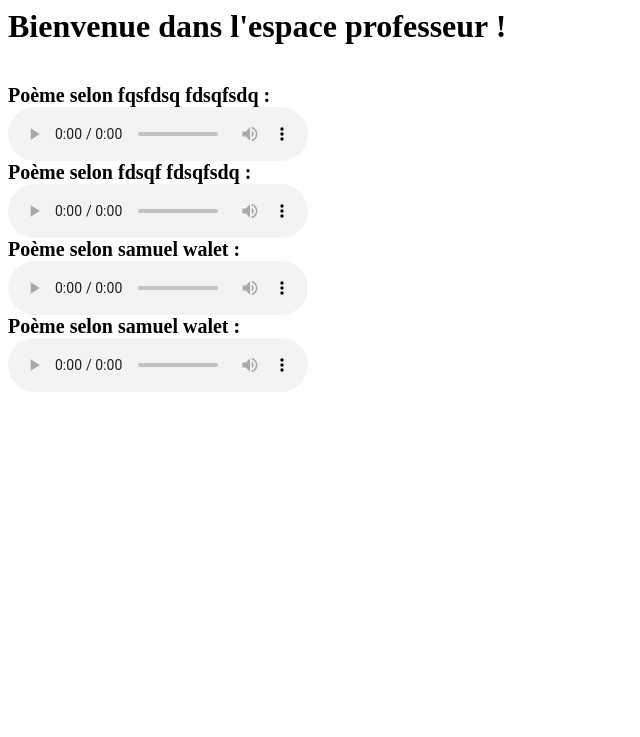
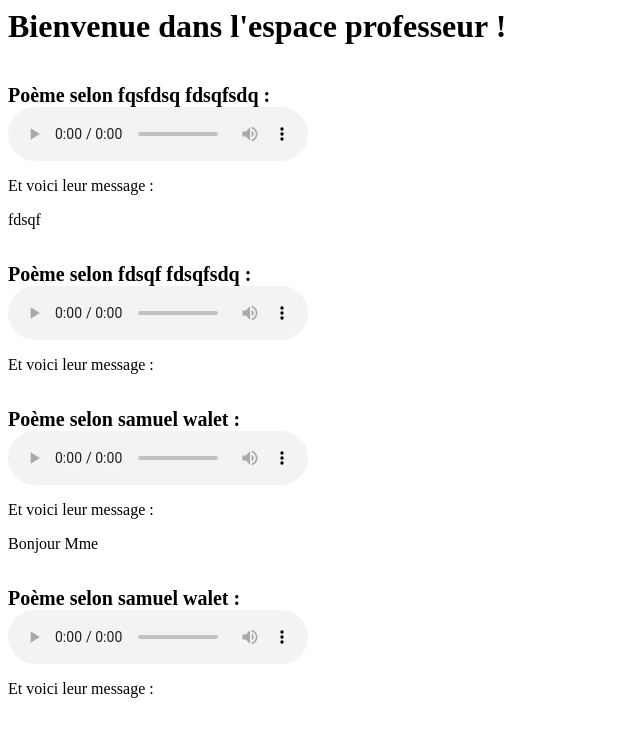
Before and after one commit to Timtonix/CasierParfait, a PHP site: page /prof.php in a window 1280 px wide. Shown: the top 737 px of the page, without its empty margins (0-640 px from the left). Run offline with PHP 8.4, Linux system fonts and the light colour scheme; the visitor is signed in with stand-in values (Sample User, id 1).

Commit message:
modify html

```diff
--- a/prof.php
+++ b/prof.php
@@ -21,6 +21,8 @@ if ($_SESSION['connect'] && $_SESSION['who'] == "prof"){
                     <audio id="audio" controls>
                         <source src="./stockage/<?php echo htmlspecialchars($eleve['fichier']); ?>">
                     </audio>
+                    <p>Et voici leur message :</p>
+                    <p><?php echo htmlspecialchars($eleve["message"]); ?></p>
                     <?php
                 }
 
```
